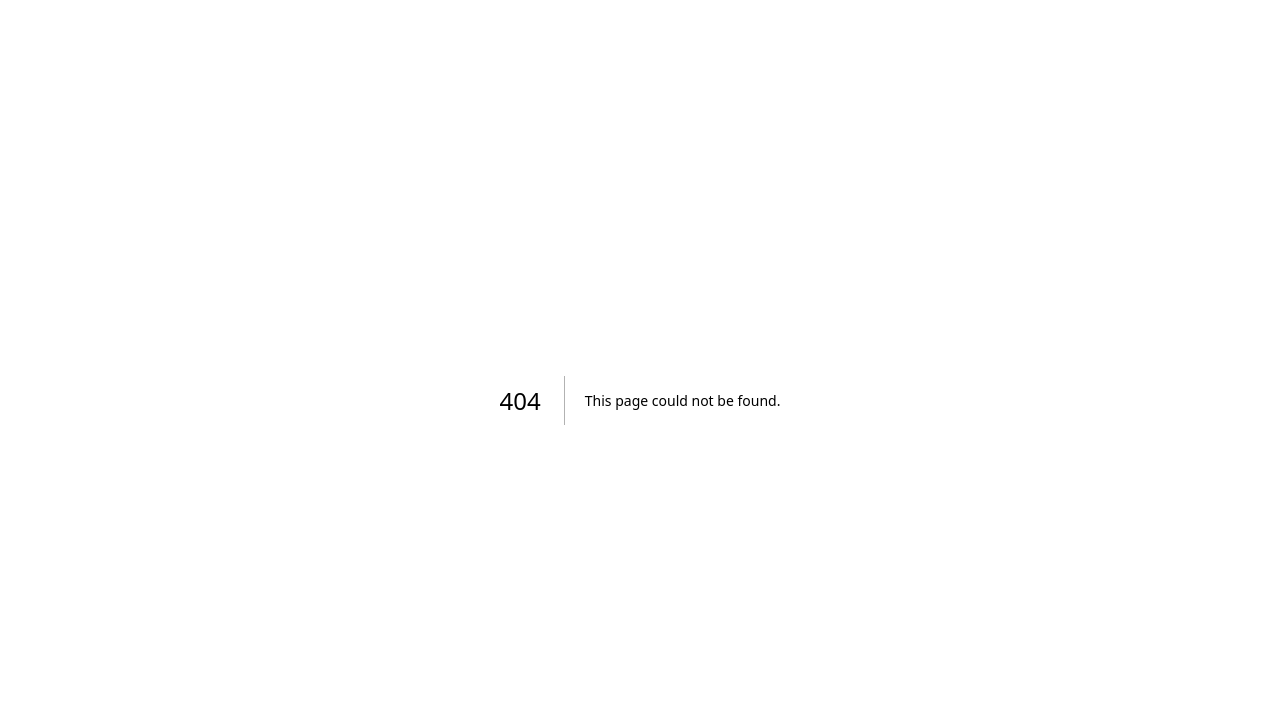
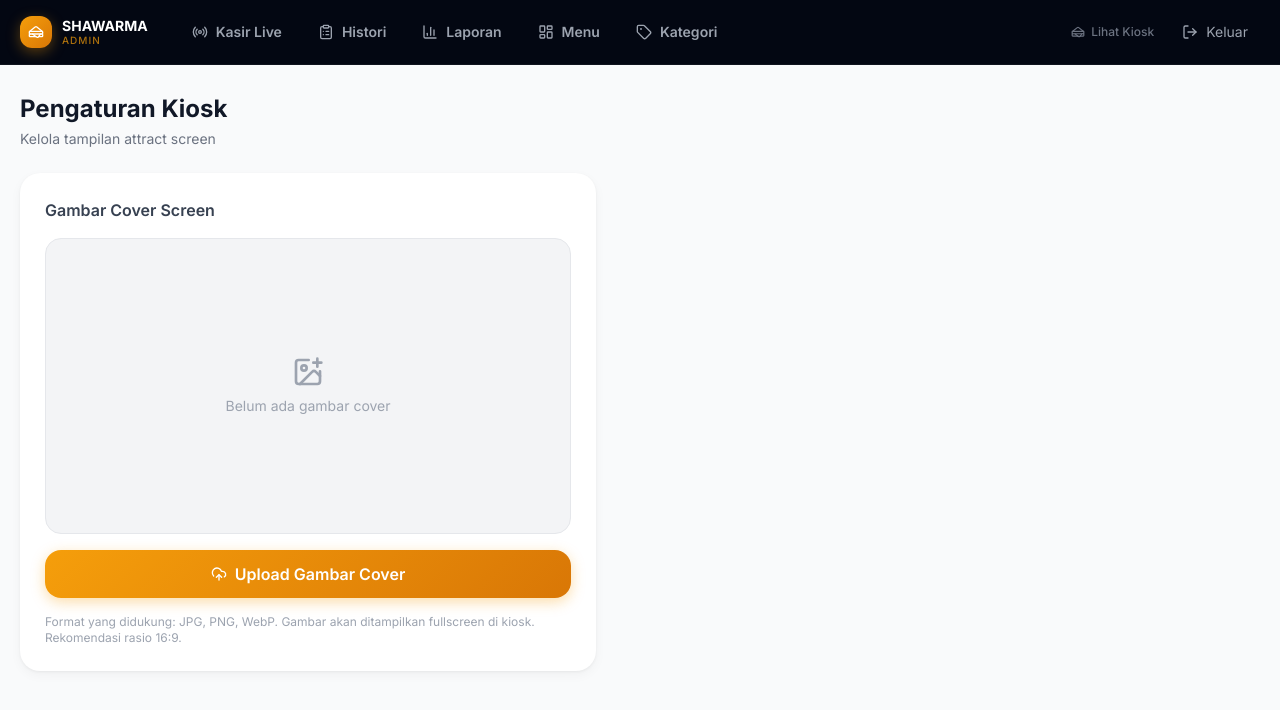
Before and after one commit to rendydev404/self-ordering-service-shawarma, a Next.js app: page /admin/settings in a window 1280 px wide. Before the commit this address had no page. Shown: the top 710 px of the page. Built offline with nearby package versions, Linux system fonts and the light colour scheme; no server answers; the database is empty.

Commit message:
feat: add admin settings page for cover image upload

```diff
--- /dev/null
+++ b/app/admin/settings/page.tsx
@@ -0,0 +1,149 @@
+'use client'
+
+import { useEffect, useRef, useState } from 'react'
+import Image from 'next/image'
+import { UploadCloud, Loader2, CheckCircle2, AlertCircle, ImagePlus } from 'lucide-react'
+import { createClient } from '@/lib/supabase/client'
+
+const BUCKET = 'kiosk-assets'
+const COVER_KEY = 'cover_image_url'
+
+export default function SettingsPage() {
+  const [coverUrl, setCoverUrl] = useState<string | null>(null)
+  const [uploading, setUploading] = useState(false)
+  const [success, setSuccess] = useState(false)
+  const [error, setError] = useState<string | null>(null)
+  const fileRef = useRef<HTMLInputElement>(null)
+
+  useEffect(() => {
+    async function load() {
+      const supabase = createClient()
+      const { data } = await supabase
+        .from('kiosk_settings')
+        .select('value')
+        .eq('key', COVER_KEY)
+        .single()
+      setCoverUrl(data?.value ?? null)
+    }
+    load()
+  }, [])
+
+  async function handleUpload(e: React.ChangeEvent<HTMLInputElement>) {
+    const file = e.target.files?.[0]
+    if (!file) return
+
+    setUploading(true)
+    setError(null)
+    setSuccess(false)
+
+    try {
+      const supabase = createClient()
+      const ext = file.name.split('.').pop()
+      const path = `cover.${ext}`
+
+      const { error: uploadError } = await supabase.storage
+        .from(BUCKET)
+        .upload(path, file, { upsert: true })
+
+      if (uploadError) throw uploadError
+
+      const { data: { publicUrl } } = supabase.storage
+        .from(BUCKET)
+        .getPublicUrl(path)
+
+      const { error: dbError } = await supabase
+        .from('kiosk_settings')
+        .update({ value: publicUrl })
+        .eq('key', COVER_KEY)
+
+      if (dbError) throw dbError
+
+      setCoverUrl(publicUrl)
+      setSuccess(true)
+      setTimeout(() => setSuccess(false), 3000)
+    } catch (err: unknown) {
+      setError(err instanceof Error ? err.message : 'Upload gagal')
+    } finally {
+      setUploading(false)
+      if (fileRef.current) fileRef.current.value = ''
+    }
+  }
+
+  return (
+    <div className="max-w-xl space-y-6">
+      <div>
+        <h1 className="text-2xl font-bold text-gray-900">Pengaturan Kiosk</h1>
+        <p className="text-gray-500 text-sm mt-1">Kelola tampilan attract screen</p>
+      </div>
+
+      <div className="card p-6 space-y-4">
+        <h2 className="font-semibold text-gray-700">Gambar Cover Screen</h2>
+
+        {/* Preview */}
+        <div className="relative w-full aspect-video rounded-2xl overflow-hidden bg-gray-100 border border-gray-200">
+          {coverUrl ? (
+            <Image
+              src={coverUrl}
+              alt="Cover saat ini"
+              fill
+              className="object-cover"
+              unoptimized
+            />
+          ) : (
+            <div className="flex flex-col items-center justify-center h-full text-gray-400 gap-2">
+              <ImagePlus className="w-8 h-8" />
+              <p className="text-sm">Belum ada gambar cover</p>
+            </div>
+          )}
+        </div>
+
+        {/* Upload */}
+        <div>
+          <input
+            ref={fileRef}
+            type="file"
+            accept="image/*"
+            className="hidden"
+            onChange={handleUpload}
+          />
+          <button
+            onClick={() => fileRef.current?.click()}
+            disabled={uploading}
+            className="btn-primary w-full"
+          >
+            {uploading ? (
+              <>
+                <Loader2 className="w-4 h-4 animate-spin" />
+                Mengupload...
+              </>
+            ) : (
+              <>
+                <UploadCloud className="w-4 h-4" />
+                Upload Gambar Cover
+              </>
+            )}
+          </button>
+        </div>
+
+        {success && (
+          <div className="flex items-center gap-2 text-emerald-600 text-sm font-medium">
+            <CheckCircle2 className="w-4 h-4" />
+            Gambar berhasil diupload!
+          </div>
+        )}
+
+        {error && (
+          <div className="flex items-center gap-2 text-red-500 text-sm">
+            <AlertCircle className="w-4 h-4" />
+            {error}
+          </div>
+        )}
+
+        <p className="text-xs text-gray-400">
+          Format yang didukung: JPG, PNG, WebP. Gambar akan ditampilkan fullscreen di kiosk.
+          Rekomendasi rasio 16:9.
+        </p>
+      </div>
+    </div>
+  )
+}
```
